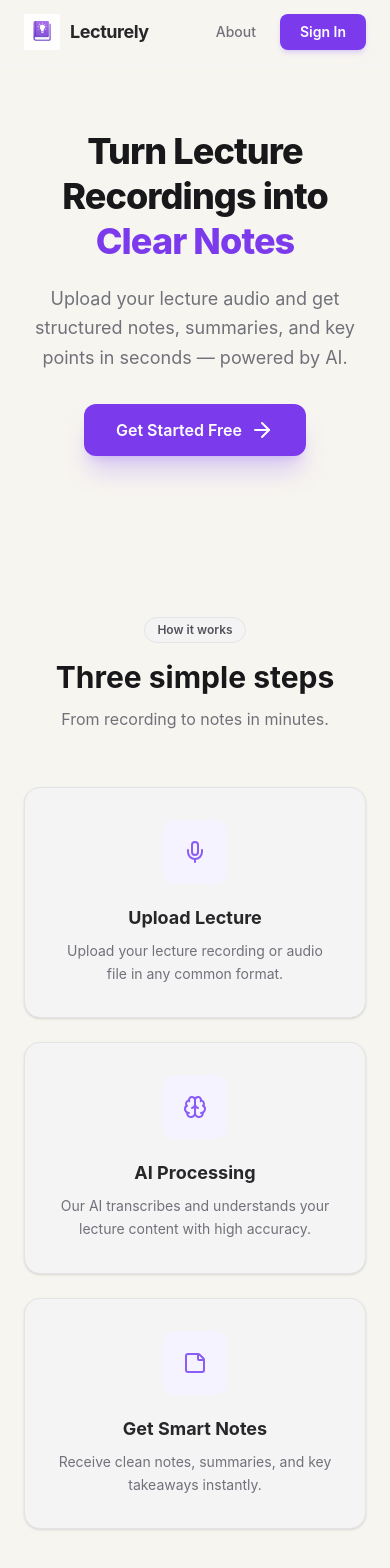
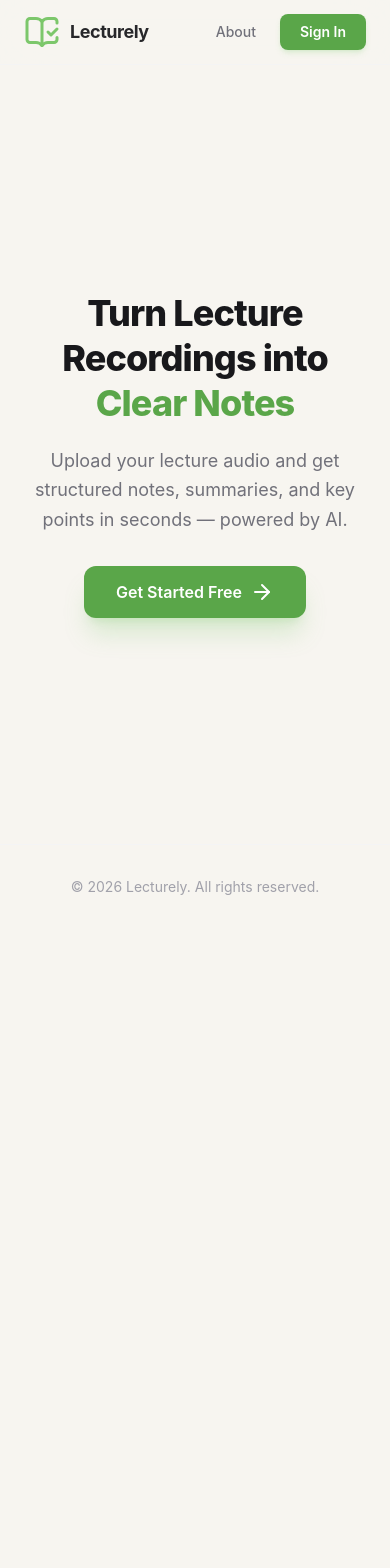
Before and after one commit to Suhanii15/Lecturely, a React (Vite) app in the folder client/: page / in a window 390 px wide. Shown: the top 1568 px of the page. After the commit the page ends 929 px from the top, so only its background shows below. Built offline with nearby package versions, Linux system fonts and the light colour scheme.

Commit message:
edited signUp/Login page, home page redesigned

```diff
--- a/client/index.html
+++ b/client/index.html
@@ -2,7 +2,7 @@
 <html lang="en">
   <head>
     <meta charset="UTF-8" />
-    <link rel="icon" type="image/png" href="/Logo.png" />
+
     <meta name="viewport" content="width=device-width, initial-scale=1.0" />
     <title>Lecturely</title>
   </head>
--- a/client/src/components/Layout.jsx
+++ b/client/src/components/Layout.jsx
@@ -1,8 +1,7 @@
 import React, { useState, useEffect } from 'react';
 import { useLocation } from 'react-router-dom';
-import { Menu } from 'lucide-react';
+import { Menu, BookOpenCheck } from 'lucide-react';
 import SideBar from './SideBar';
-import logo from "../assets/Logo.png";
 
 const Layout = ({ children }) => {
   const [sidebarOpen, setSidebarOpen] = useState(false);
@@ -21,7 +20,7 @@ const Layout = ({ children }) => {
           <Menu className="text-surface-500 text-sm" />
         </button>
         <div className="flex items-center gap-2">
-          <img src={logo} className="w-7 h-7" alt="Lecturely" />
+          <BookOpenCheck className="w-7 h-7 text-brand-500" />
           <span className="text-base font-bold text-surface-800 tracking-tight">Lecturely</span>
         </div>
         <div className="w-9" />
--- a/client/src/components/LectureCard.jsx
+++ b/client/src/components/LectureCard.jsx
@@ -5,7 +5,7 @@ import { motion } from 'framer-motion'
 import { Mic, FileText, CheckCircle, Clock, Loader2, ArrowRight, Trash2, Pencil, Check, X } from "lucide-react"
 
 const statusConfig = {
-  completed: { icon: CheckCircle, label: "Completed", classes: "bg-emerald-400 text-white " },
+  completed: { icon: CheckCircle, label: "Completed", classes: "bg-pink-200 text-white " },
   processing: { icon: Loader2, label: "Processing", classes: "bg-yellow text-white" },
   uploaded: { icon: Clock, label: "Awaiting", classes: "bg-sky-500 text-white" },
 };
--- a/client/src/components/Navbar.jsx
+++ b/client/src/components/Navbar.jsx
@@ -1,5 +1,5 @@
 import React from 'react'
-import logo from "../assets/Logo.png"
+import { BookOpenCheck } from 'lucide-react'
 import { useNavigate } from 'react-router-dom'
 import { useContext } from 'react';
 import { AuthContext } from '../context/AuthContext';
@@ -19,7 +19,7 @@ const Navbar = () => {
   return (
     <nav className="flex justify-between items-center bg-surface-50/80 backdrop-blur-xl sticky top-0 z-50 border-b border-surface-100/80 px-6 py-3.5">
       <div className="flex gap-2.5 items-center">
-        <img src={logo} className="w-9 h-9" alt="Lecturely" />
+        <BookOpenCheck className="w-9 h-9 text-brand-500" />
         <span className="text-surface-800 text-lg font-bold tracking-tight">Lecturely</span>
       </div>
 
--- a/client/src/components/SettingsModal.jsx
+++ b/client/src/components/SettingsModal.jsx
@@ -147,16 +147,16 @@ const SettingsModal = ({ isOpen, onClose }) => {
               </div>
 
               {/* Logout */}
-              <div className="flex items-center justify-between p-4 rounded-xl bg-red-500/5 border border-red-500/10">
+              <div className="flex items-center justify-between p-4 rounded-xl ">
                 <div className="flex items-center gap-3">
-                  <LogOut className="text-red-400" />
+                  <LogOut className="text-garay-400" />
                   <div>
-                    <p className="text-sm font-semibold text-red-600">Account</p>
-                    <p className="text-xs text-red-400">Sign out of your session</p>
+                    <p className="text-sm font-semibold text-gray-600">Account</p>
+                    <p className="text-xs text-gray-400">Sign out of your session</p>
                   </div>
                 </div>
                 <button onClick={handleLogout}
-                  className="text-xs font-bold text-red-500 border border-red-500/20 px-4 py-2 rounded-lg hover:bg-red-500/10 transition-all cursor-pointer">
+                  className="text-xs font-bold text-gray-500 border border-gray-500/20 px-4 py-2 rounded-lg hover:bg-gray-500/10 transition-all cursor-pointer">
                   Logout
                 </button>
               </div>
--- a/client/src/components/Upload.jsx
+++ b/client/src/components/Upload.jsx
@@ -105,11 +105,10 @@ const Upload = () => {
   };
 
   return (
-    <div className="flex-1 min-w-0 p-4 md:p-8">
+    <div className="flex-1 min-w-0 p-4 md:p-8 mt-4">
       <div className="max-w-2xl w-full mx-auto">
         <div className="mb-5 md:mb-6">
           <h1 className="text-lg md:text-xl font-bold text-surface-900">Upload Lecture</h1>
-          <p className="text-sm text-surface-400 mt-0.5">Upload your lecture audio and let AI do the rest</p>
         </div>
 
         {/* Drop zone */}
@@ -118,9 +117,9 @@ const Upload = () => {
           onDragEnter={handleDragEnter}
           onDragLeave={handleDragLeave}
           onDrop={handleDrop}
-          className={`relative rounded-2xl border-2 border-dashed p-8 md:p-12 text-center transition-all duration-200 ${
+          className={`relative rounded-2xl border-2 border-dashed p-8 md:p-12 text-center transition-all duration-200 mt-12 ${
             dragOver
-              ? "border-brand-400 bg-brand-50/50 scale-[1.01]"
+              ? "border-gray-400 bg-brand-50/50 scale-[1.01]"
               : "border-surface-200 bg-surface-50/50 hover:border-surface-300"
           }`}
         >
--- a/client/src/index.css
+++ b/client/src/index.css
@@ -4,16 +4,16 @@
   --font-sans: "Inter", system-ui, -apple-system, sans-serif;
 
   /* Brand */
-  --color-brand-50: #f5f3ff;
-  --color-brand-100: #ede9fe;
-  --color-brand-200: #ddd6fe;
-  --color-brand-300: #c4b5fd;
-  --color-brand-400: #a78bfa;
-  --color-brand-500: #8b5cf6;
-  --color-brand-600: #7c3aed;
-  --color-brand-700: #6d28d9;
-  --color-brand-800: #5b21b6;
-  --color-brand-900: #4c1d95;
+  --color-brand-50: #f8fcf5;
+  --color-brand-100: #f0f9ea;
+  --color-brand-200: #e5f5e0;
+  --color-brand-300: #c9ecbe;
+  --color-brand-400: #a4dd95;
+  --color-brand-500: #7cc76b;
+  --color-brand-600: #5aa649;
+  --color-brand-700: #47873b;
+  --color-brand-800: #396b30;
+  --color-brand-900: #2e5629;
 
   /* Surfaces */
   --color-surface-50: #f7f5f0;
--- a/client/src/pages/HomePage.jsx
+++ b/client/src/pages/HomePage.jsx
@@ -63,51 +63,9 @@ const HomePage = () => {
 
 
       {/* How It Works */}
-      <div id ="About" className="px-6 py-24 bg-surface-50">
-        <div className="max-w-6xl mx-auto">
-          <motion.div
-            initial={{ opacity: 0, y: 16 }}
-            whileInView={{ opacity: 1, y: 0 }}
-            viewport={{ once: true }}
-            className="text-center mb-14"
-          >
-            <span className="inline-flex items-center gap-1.5 px-3 py-1 rounded-full text-xs font-semibold bg-surface-100 text-surface-600 border border-surface-200 mb-4">
-              How it works
-            </span>
-            <h2 className="text-3xl md:text-4xl font-bold text-surface-900">Three simple steps</h2>
-            <p className="text-surface-500 mt-3 max-w-md mx-auto">From recording to notes in minutes.</p>
-          </motion.div>
 
-          <div className="grid grid-cols-1 md:grid-cols-3 gap-6 lg:gap-8">
-            {[
-              { img: upload, icon: Mic, title: "Upload Lecture", desc: "Upload your lecture recording or audio file in any common format.", delay: 0 },
-              { img: ai, icon: Brain, title: "AI Processing", desc: "Our AI transcribes and understands your lecture content with high accuracy.", delay: 0.15 },
-              { img: notes, icon: StickyNote, title: "Get Smart Notes", desc: "Receive clean notes, summaries, and key takeaways instantly.", delay: 0.3 },
-            ].map((item, i) => (
-              <motion.div
-                key={i}
-                custom={item.delay}
-                variants={fadeUp}
-                initial="initial"
-                whileInView="animate"
-                viewport={{ once: true }}
-                whileHover={{ y: -6, transition: { duration: 0.2 } }}
-                onClick={go}
-                className="bg-surface-100 rounded-2xl border border-surface-200 p-8 text-center shadow-sm hover:shadow-xl hover:shadow-brand-500/5 hover:border-brand-200/50 transition-all duration-300 cursor-pointer group"
-              >
-                <div className="w-16 h-16 mx-auto mb-5 rounded-xl bg-brand-50 flex items-center justify-center group-hover:bg-brand-100 group-hover:scale-105 transition-all duration-300">
-                  <item.icon className="text-xl text-brand-500" />
-                </div>
-                <div className="w-20 h-20 mx-auto mb-5 hidden">
-                  <img src={item.img} className="w-full h-full object-contain" alt={item.title} />
-                </div>
-                <h3 className="text-lg font-bold text-surface-800 mb-2">{item.title}</h3>
-                <p className="text-sm text-surface-500 leading-relaxed">{item.desc}</p>
-              </motion.div>
-            ))}
-          </div>
-        </div>
-      </div>
+
+
       </section>
 
 
--- a/client/src/pages/Notes.jsx
+++ b/client/src/pages/Notes.jsx
@@ -3,11 +3,10 @@ import { useParams, useNavigate } from 'react-router-dom';
 import { motion } from 'framer-motion';
 import {
   ArrowLeft, FileText, Clock, Loader2, Info, Mic,
-  Lightbulb, List, Quote, BookOpen,
+  Lightbulb, List, Quote, BookOpen, BookOpenCheck,
   Download, Pencil, Save, X, Highlighter,
 } from 'lucide-react';
 import api from '../api';
-import logo from "../assets/Logo.png";
 
 const buildSegments = (text, highlights) => {
   if (!highlights?.length) return [{ text, highlighted: false }];
@@ -242,7 +241,7 @@ const Notes = () => {
   return (
     <div className="min-h-screen bg-surface-50">
       <div className="flex items-center gap-2.5 px-4 md:px-6 py-3 border-b border-surface-100 bg-surface-50/80 backdrop-blur-xl sticky top-0 z-40">
-        <img src={logo} className="w-6 h-6 md:w-7 md:h-7" alt="Lecturely" />
+        <BookOpenCheck className="w-6 h-6 md:w-7 md:h-7 text-brand-500" />
         <span className="text-sm md:text-base font-bold text-surface-800 tracking-tight">Lecturely</span>
       </div>
 
```
Also changed, not shown: client/src/components/Dashboard.jsx (+3 -15 lines), client/src/components/SideBar.jsx (+3 -12 lines), client/src/pages/LoginPage.jsx (+6 -42 lines).
